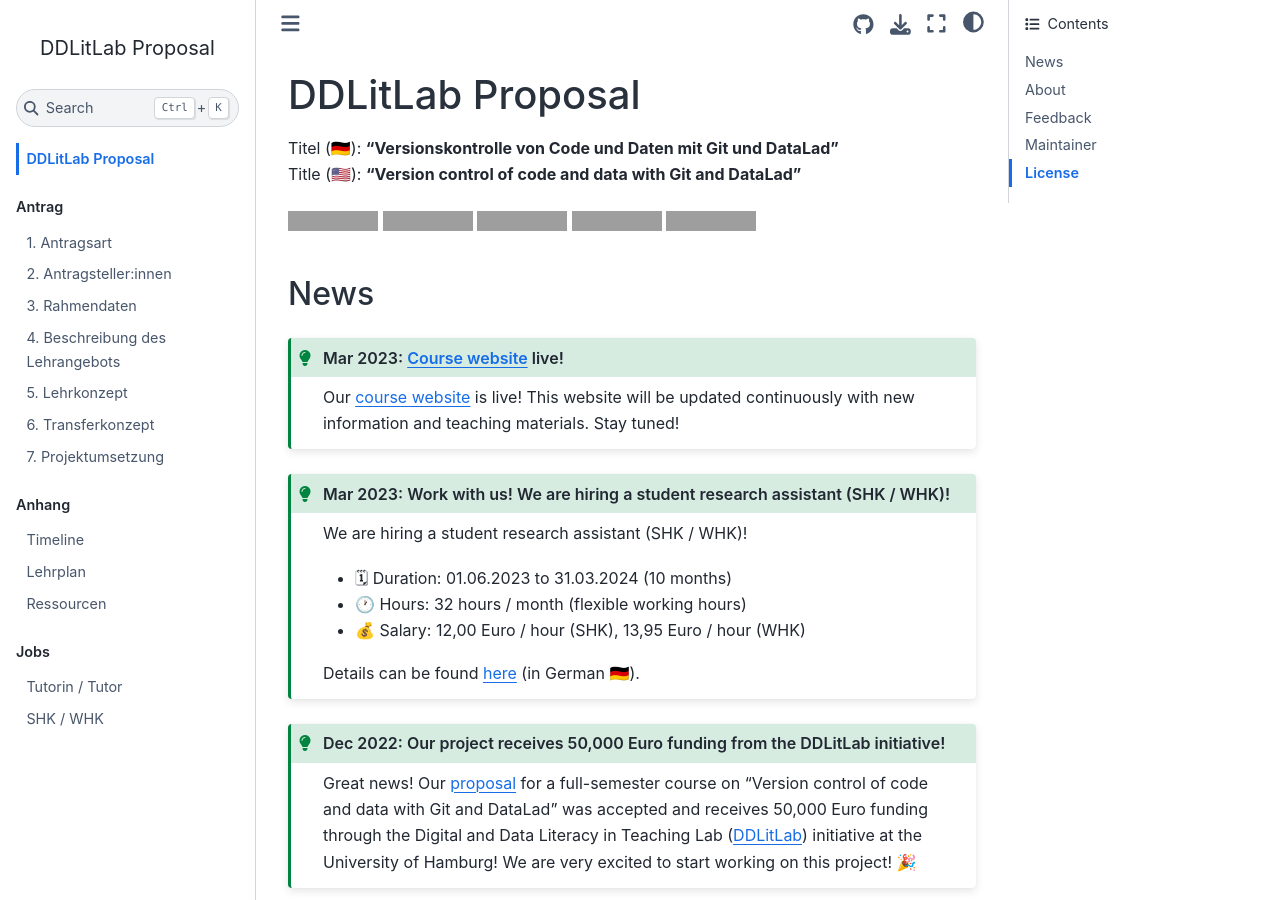
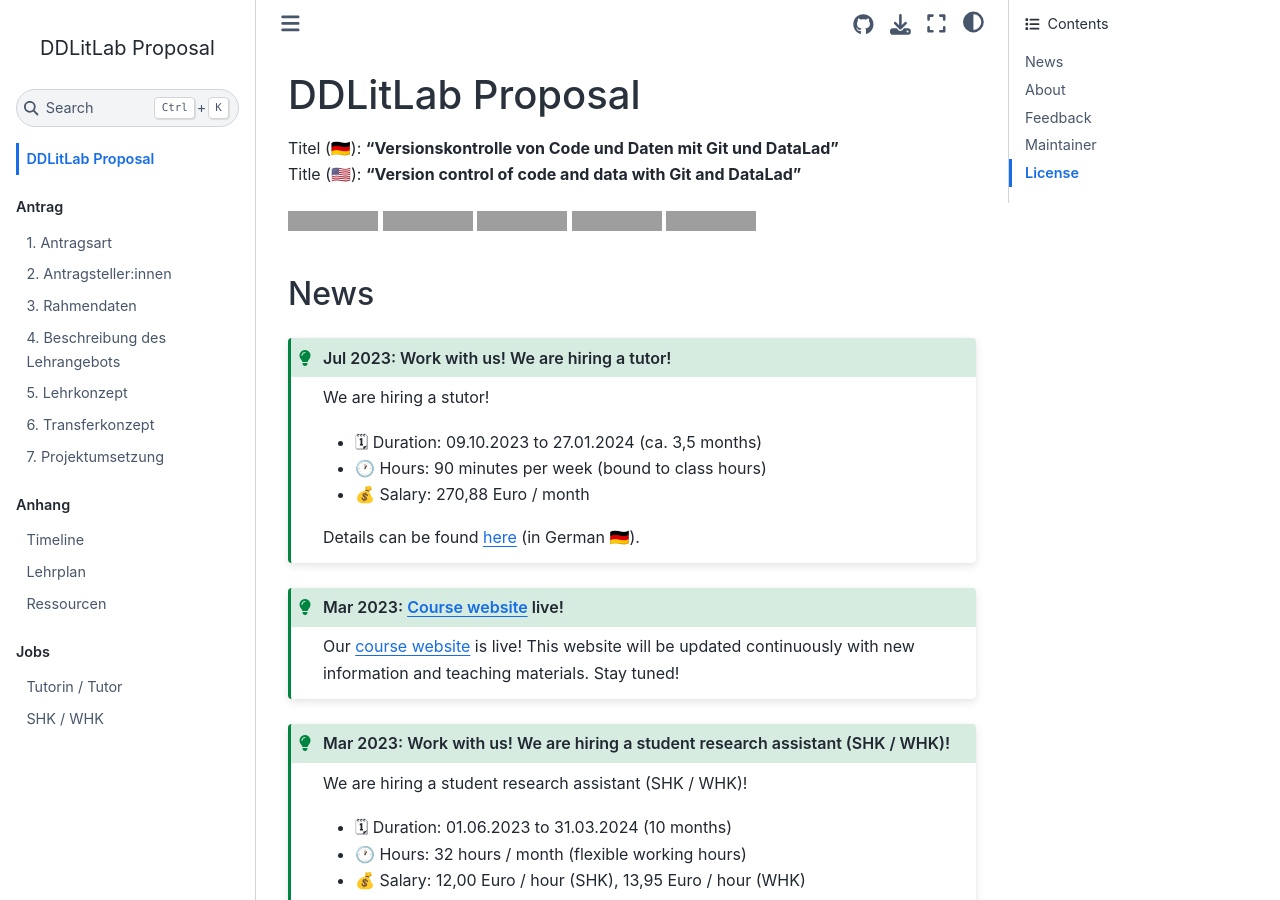
Before and after one commit to lnnrtwttkhn/ddlitlab-proposal, a Jupyter Book: the page built from docs/intro.md, in a window 1280 px wide and 900 px high. Built offline with Jupyter Book 1.0.4 settings and Sphinx 7.4.7 and the Sphinx Book theme 1.1.4, drawn with Linux system fonts in a browser that asks for light colours; grey boxes are pictures that could not be loaded.

Commit message:
add advertizement to front page

````diff
--- a/docs/intro.md
+++ b/docs/intro.md
@@ -10,6 +10,17 @@
 [![DOI](https://zenodo.org/badge/558306349.svg)](https://zenodo.org/badge/latestdoi/558306349)
 
 ## News
+
+```{admonition} Jul 2023: Work with us! We are hiring a tutor!
+:class: tip
+We are hiring a stutor!
+
+- 🗓 Duration: 09.10.2023 to 27.01.2024 (ca. 3,5 months)
+- 🕐 Hours: 90 minutes per week (bound to class hours)
+- 💰 Salary:  270,88 Euro / month
+
+Details can be found [here](ausschreibung_whk.md) (in German 🇩🇪).
+```
 
 ```{admonition} Mar 2023: [Course website](https://lennartwittkuhn.com/versioncontrol-course-uhh-ws23/) live!
 :class: tip
````
